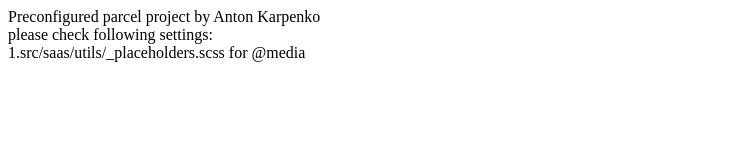
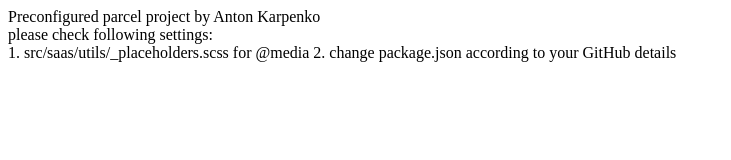
Before and after one commit to akarpenko83/Preconfigured-parcel-project, a plain HTML site: page index.html in a window 1280 px wide. Shown: the whole page, without its empty margins (0-731 px from the left). Drawn offline with Linux system fonts and the light colour scheme.

Commit message:
Deploying to gh-pages from @ akarpenko83/Preconfigured-parcel-project@eb4f761588396990b7403950a987ee2108af36ec 🚀

```diff
--- a/index.html
+++ b/index.html
@@ -1 +1 @@
-<!DOCTYPE html><html lang="uk"><head><meta charset="utf-8"><meta name="viewport" content="width=device-width, initial-scale=1.0"><title>Preconfigured parcel project</title><link rel="stylesheet" href="/Preconfigured-parcel-project/index.1d2f9160.css"></head><body> <header class="page-header"> <div class="container page-header__container"> Preconfigured parcel project by Anton Karpenko <br> please check following settings: <br> 1.src/saas/utils/_placeholders.scss for @media <br> </div> </header> <script type="module" src="/Preconfigured-parcel-project/index.9048e370.js"></script><script src="/Preconfigured-parcel-project/index.063458ba.js" nomodule="" defer></script> </body></html>
+<!DOCTYPE html><html lang="uk"><head><meta charset="utf-8"><meta name="viewport" content="width=device-width, initial-scale=1.0"><title>Preconfigured parcel project</title><link rel="stylesheet" href="/Preconfigured-parcel-project/index.1d2f9160.css"></head><body> <header class="page-header"> <div class="container page-header__container"> Preconfigured parcel project by Anton Karpenko <br> please check following settings: <br> 1. src/saas/utils/_placeholders.scss for @media 2. change package.json according to your GitHub details <br> </div> </header> <script type="module" src="/Preconfigured-parcel-project/index.9048e370.js"></script><script src="/Preconfigured-parcel-project/index.063458ba.js" nomodule="" defer></script> </body></html>
```
